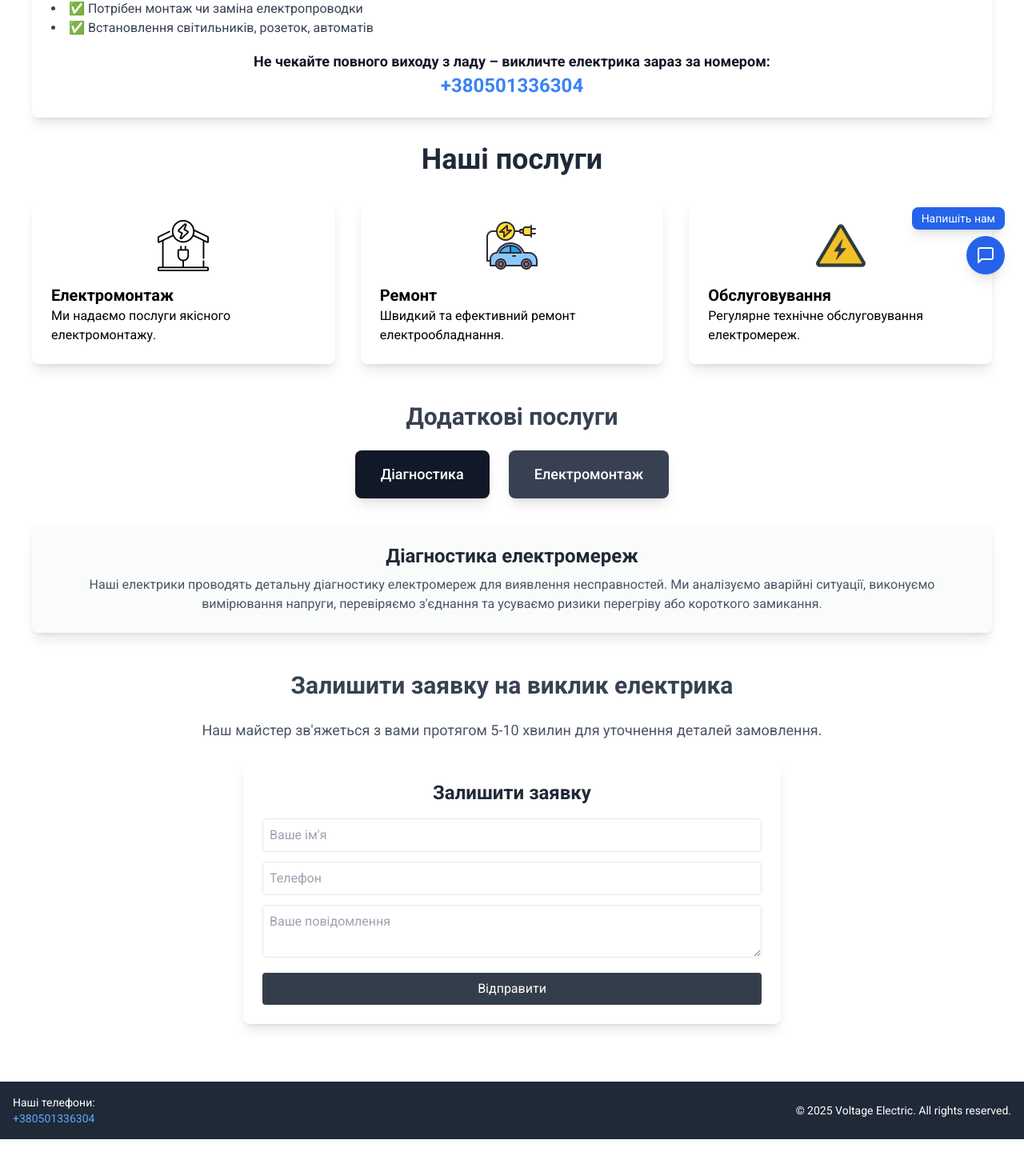
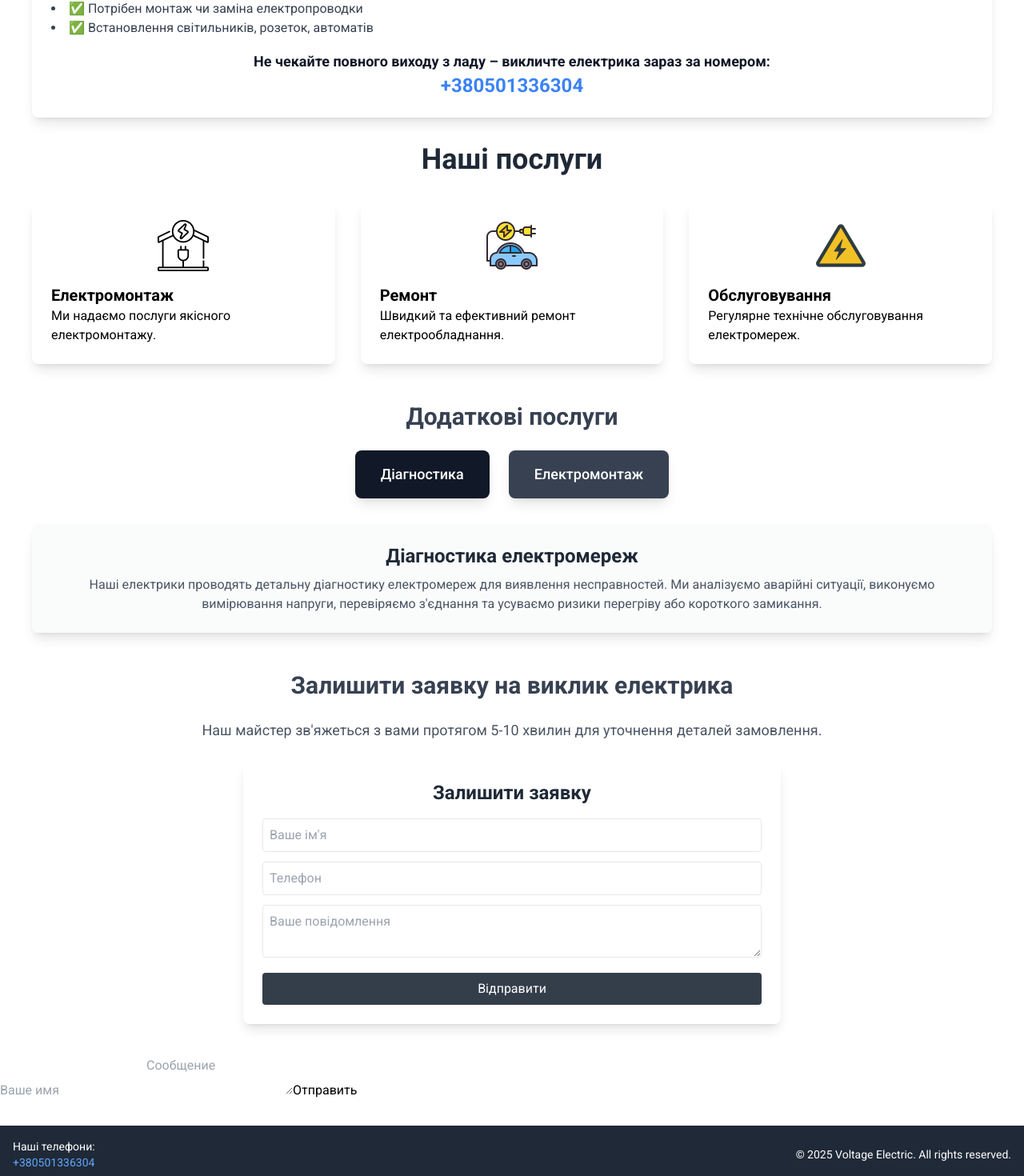
Before and after one commit to romanchenko31/elektryk-web-site, a Next.js app: page / in a window 1280 px wide. Shown: the part 433-1903 px from the top of the page at 80% size. Before the commit the page ends 1857 px from the top, so only its background shows below. Built offline with nearby package versions, Linux system fonts and the light colour scheme.

Commit message:
fix_ChatForm

```diff
--- a/src/app/components/ChatForm.js
+++ b/src/app/components/ChatForm.js
@@ -1,118 +1,31 @@
-"use client";
+import { useState } from "react";
 
-import { useState } from "react";
-import { MessageSquare } from "lucide-react";
-import { motion } from "framer-motion";
+const ChatForm = () => {
+  const [name, setName] = useState("");
+  const [message, setMessage] = useState("");
 
-export default function ChatWidget() {
-  const [isOpen, setIsOpen] = useState(false);
-  const [formData, setFormData] = useState({
-    name: "",
-    phone: "",
-    message: "",
-  });
-  const [loading, setLoading] = useState(false);
-  const [success, setSuccess] = useState(false);
-  const [err, setErr] = useState(""); // изменили имя переменной с `error` на `err`
-
-  const toggleChat = () => setIsOpen(!isOpen);
-
-  const handleChange = (e) => {
-    setFormData({ ...formData, [e.target.name]: e.target.value });
-    if (err) setErr(""); // если ошибка есть, очищаем ее
-  };
-
-  const handleSubmit = async (e) => {
+  const handleSubmit = (e) => {
     e.preventDefault();
-
-    setLoading(true);
-    setErr(""); // очищаем ошибку перед отправкой
-    setSuccess(false);
-
-    try {
-      const res = await fetch("/api/sendMessage", {
-        method: "POST",
-        headers: { "Content-Type": "application/json" },
-        body: JSON.stringify(formData),
-      });
-
-      if (!res.ok) throw new Error("Ошибка отправки!");
-      setSuccess(true);
-      setFormData({ name: "", phone: "", message: "" });
-      setTimeout(() => setIsOpen(false), 2000);
-    } catch (error) {
-      // используем переменную err для ошибки
-      setErr("Ошибка отправки! Попробуйте позже.");
-    } finally {
-      setLoading(false);
-    }
+    // Ваш код для отправки данных
+    console.log({ name, message });
   };
 
   return (
-    <div className="fixed bottom-6 right-6 z-50 flex flex-col items-end">
-      {!isOpen && (
-        <motion.div
-          initial={{ opacity: 0, x: 20 }}
-          animate={{ opacity: 1, x: 0 }}
-          transition={{ duration: 0.5 }}
-          className="mb-2 bg-blue-600 text-white px-3 py-1 rounded-lg shadow-lg text-sm"
-        >
-          Напишіть нам
-        </motion.div>
-      )}
-      <button
-        onClick={toggleChat}
-        className="bg-blue-600 text-white p-3 rounded-full shadow-lg hover:bg-blue-700"
-      >
-        <MessageSquare size={24} />
-      </button>
-      {isOpen && (
-        <div className="absolute bottom-16 right-0 w-80 bg-white shadow-xl rounded-lg p-4">
-          <h4 className="text-lg font-semibold text-gray-800 mb-3">
-            Чат з нами
-          </h4>
     <form onSubmit={handleSubmit}>
       <input
         type="text"
-              name="name"
-              placeholder="Ваше ім'я"
-              value={formData.name}
-              onChange={handleChange}
-              required
-              className="w-full p-2 border rounded mb-2"
-            />
-            <input
-              type="tel"
-              name="phone"
-              placeholder="Телефон"
-              value={formData.phone}
-              onChange={handleChange}
-              required
-              className="w-full p-2 border rounded mb-2"
+        value={name}
+        onChange={(e) => setName(e.target.value)}
+        placeholder="Ваше имя"
       />
       <textarea
-              name="message"
-              placeholder="Ваше повідомлення"
-              value={formData.message}
-              onChange={handleChange}
-              required
-              className="w-full p-2 border rounded mb-2"
+        value={message}
+        onChange={(e) => setMessage(e.target.value)}
+        placeholder="Сообщение"
       />
-            <button
-              type="submit"
-              disabled={loading}
-              className="w-full bg-blue-600 text-white p-2 rounded hover:bg-blue-700"
-            >
-              {loading ? "Отправка..." : "Відправити"}
-            </button>
-            {success && (
-              <p className="text-green-500 mt-2">Повідомлення відправлено</p>
-            )}
-            {err && <p className="text-red-500 mt-2">{err}</p>}{" "}
-            {/* используем err */}
+      <button type="submit">Отправить</button>
     </form>
-        </div>
-      )}
-    </div>
   );
-}
+};
+
+export default ChatForm;
```
Lines whose indentation alone changed are shown as unchanged.
